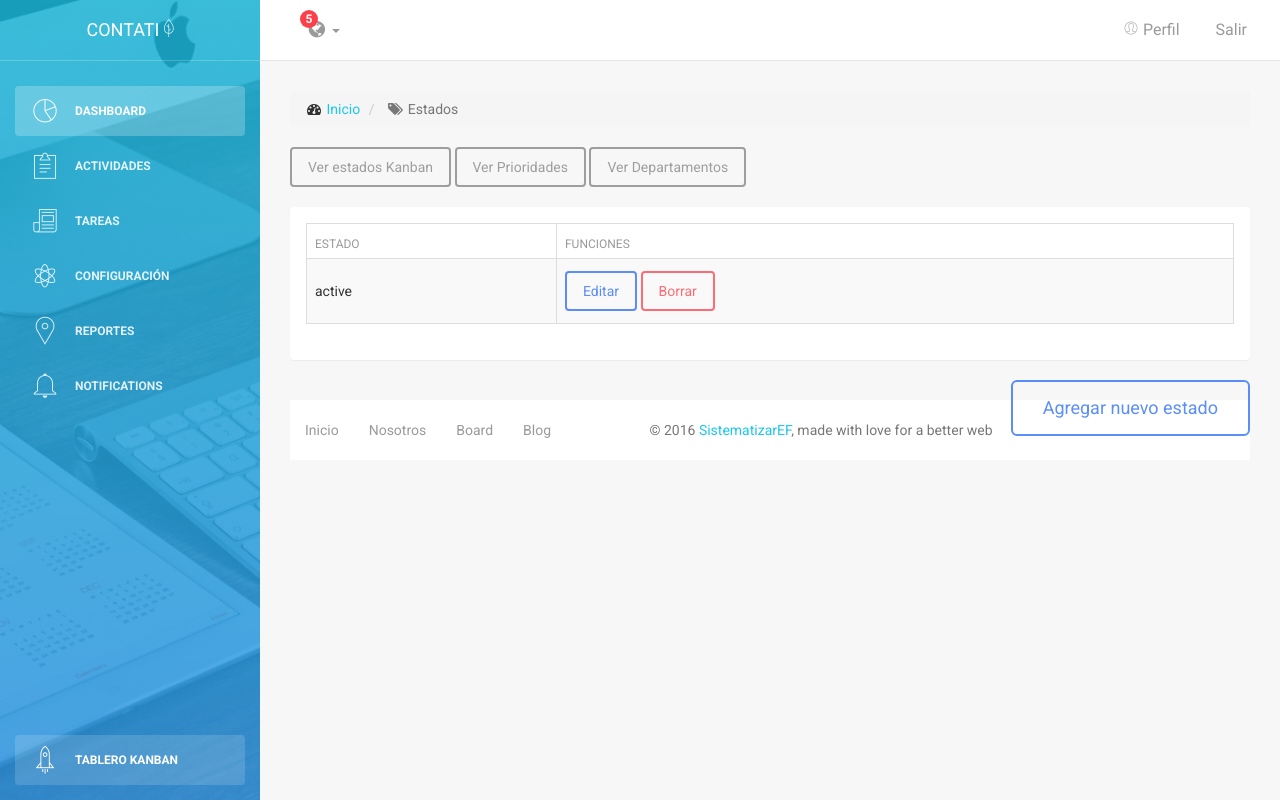
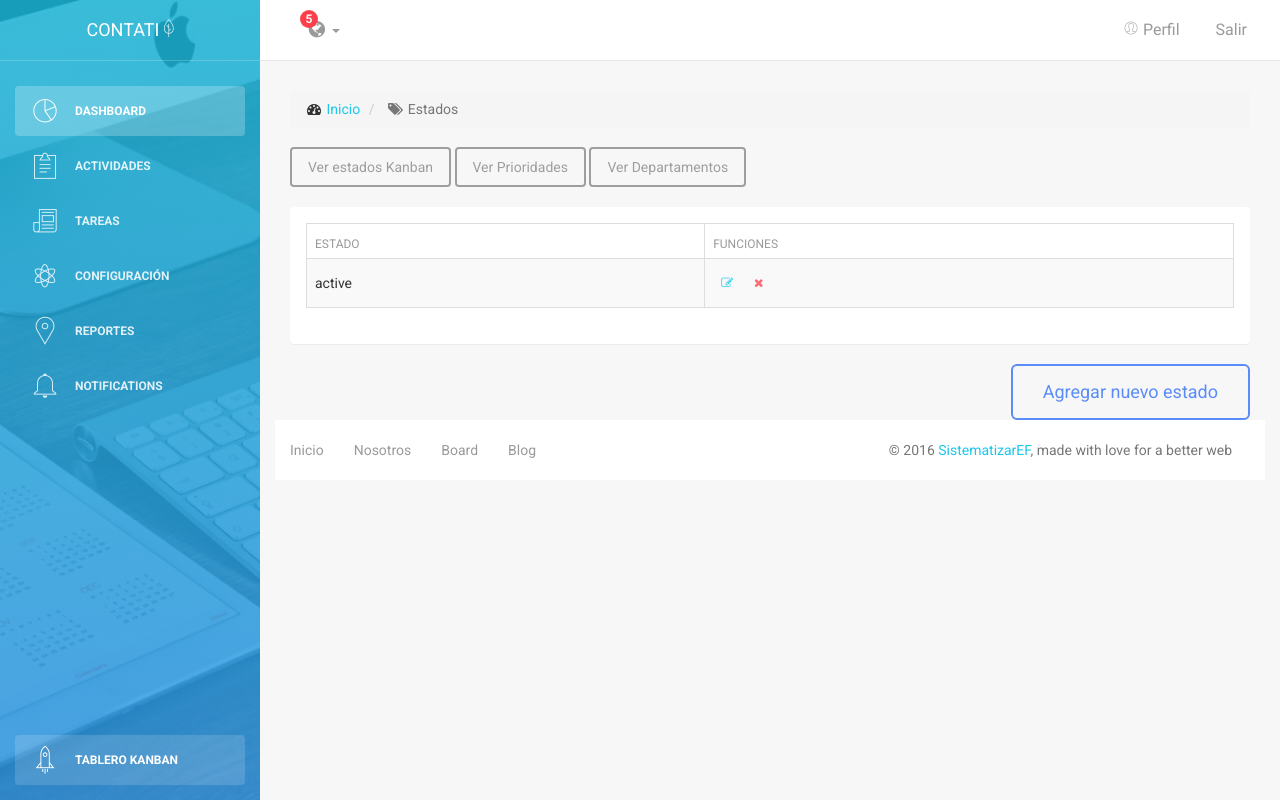
Before and after one commit to stzef/contati, a Django app: template tasks/templates/list_states.html in a window 1280 px wide. Run offline with Django 3.2, Linux system fonts and the light colour scheme; the template is opened without the code that fills it: most values are stand-ins (such as "Sample title", 1, 10 or a date in 2020); some libraries are stand-ins or nearby versions.

Commit message:
re-ajustes al template e iconos

```diff
--- a/tasks/models.py
+++ b/tasks/models.py
@@ -26,6 +26,7 @@ class Tasks(models.Model):
 	start_date = models.DateTimeField(default=timezone.now)
 	finish_date = models.DateTimeField(blank=True, null=True)
 	states_kanban =  models.ForeignKey('states_kanban')
+	#activity = models.ForeignKey('activities.Activities')
 	#Customers =  models.ForeignKey('people.Customers')
 
 	def finish(self):
--- a/tasks/templates/list_states.html
+++ b/tasks/templates/list_states.html
@@ -35,7 +35,7 @@
                   <tbody>
 					<tr>
 					<td>{{ state.name_states }}</td>
-					<td><a class="btn btn-primary" href="{% url 'edit_states' pk=state.pk %}">Editar</a> <a class="btn btn-danger" href="{% url 'delete_states' pk=state.pk %}">Borrar</a></td>
+					<td><a class="btn btn-info btn-simple btn-xs" href="{% url 'edit_states' pk=state.pk %}"> <i class="fa fa-edit"></i> </a> <a class="btn btn-danger btn-simple btn-xs" href="{% url 'delete_states' pk=state.pk %}"> <i class="fa fa-times"></i> </a></td>
                     </tr>
                   </tbody>
                   {% endfor %}
--- a/templates/base_templates.html
+++ b/templates/base_templates.html
@@ -130,6 +130,7 @@
 
 	{% block content %}
     {% endblock %}
+    </div>
 
     <footer class="footer">
             <div class="container-fluid">
@@ -163,8 +164,8 @@
             </div>
         </footer>
 
-    </div>
 </div>
+
 
 
 </body>
```
Also changed, not shown: db.sqlite3, 1 other file.
